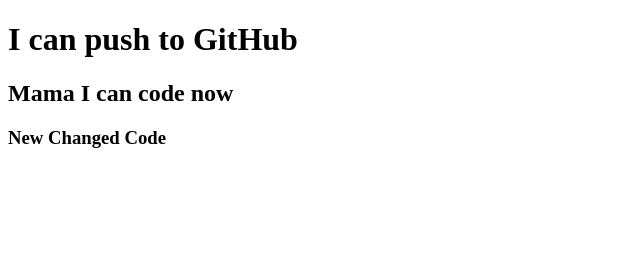
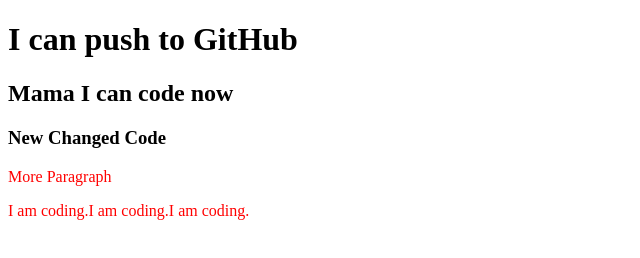
Before and after one commit to Sumona-Afrin-Joti/my-first-repo, a plain HTML site: page index.html in a window 1280 px wide. Shown: the whole page, without its empty margins (0-640 px from the left). Drawn offline with Linux system fonts and the light colour scheme.

Commit message:
styles added

```diff
--- a/index.html
+++ b/index.html
@@ -5,10 +5,13 @@
     <meta http-equiv="X-UA-Compatible" content="IE=edge">
     <meta name="viewport" content="width=device-width, initial-scale=1.0">
     <title>My first GitHub Repo</title>
+    <link rel="stylesheet" href="style.css">
 </head>
 <body>
     <h1>I can push to GitHub</h1>
     <h2>Mama I can code now</h2>
     <h3>New Changed Code</h3>
+    <p>More Paragraph</p>
+    <P>I am coding.I am coding.I am coding.</P>
 </body>
 </html>
--- /dev/null
+++ b/style.css
@@ -0,0 +1,3 @@
+p{
+    color:red;
+}
```
